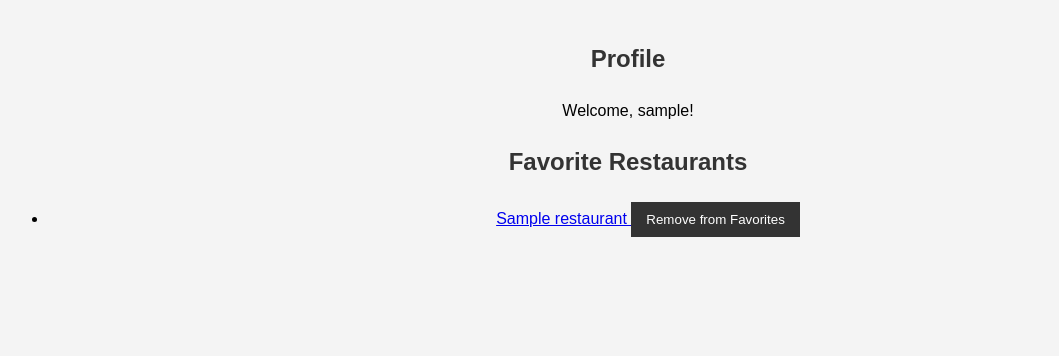
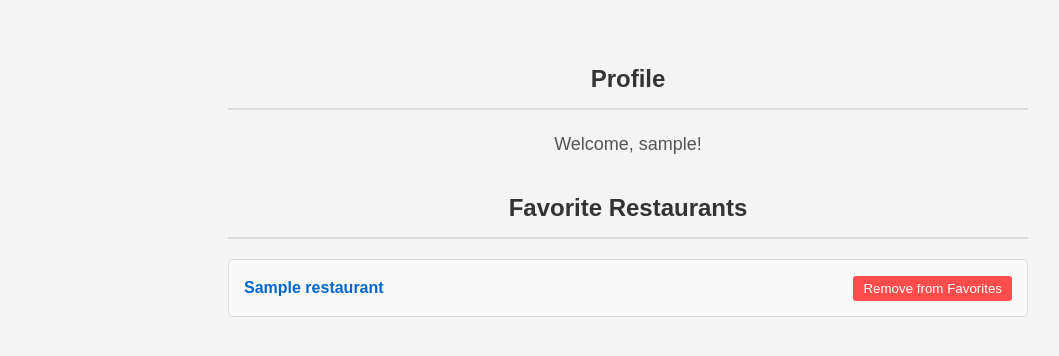
Before and after one commit to eriklarson12/Team-27-Food-Finder, a Django app: page /accounts/profile/ in a window 1280 px wide. Shown: the part 46-402 px from the top of the page, without its empty margins (12-1071 px from the left). Run offline with Django 5.2, Linux system fonts and the light colour scheme; a user stored in the database is signed in; tables that the repository leaves empty hold one stand-in row (values such as "Sample post").

Commit message:
adding css please work

```diff
--- a/restaurant_finder/accounts/templates/accounts/profile.html
+++ b/restaurant_finder/accounts/templates/accounts/profile.html
@@ -1,24 +1,26 @@
 {% extends 'base.html' %}
 
 {% block content %}
+<div class="profile-section">
     <h2>Profile</h2>
-    <p>Welcome, {{ user.username }}!</p>
+    <p class="welcome-message">Welcome, {{ user.username }}!</p>
     <h2>Favorite Restaurants</h2>
     {% if favorites %}
-    <ul>
+        <ul class="favorites-list">
         {% for favorite in favorites %}
-        <li>
+            <li class="favorite-item">
                 <a href="{% url 'restaurants:restaurant_detail' favorite.restaurant.id %}">
                     {{ favorite.restaurant.name }}
                 </a>
-            <form action="{% url 'accounts:toggle_favorite' favorite.restaurant.id %}" method="post" style="display: inline;">
+                <form action="{% url 'accounts:toggle_favorite' favorite.restaurant.id %}" method="post" class="remove-favorite-form">
                     {% csrf_token %}
-                <button type="submit">Remove from Favorites</button>
+                    <button type="submit" class="remove-favorite-button">Remove from Favorites</button>
                 </form>
             </li>
         {% endfor %}
         </ul>
     {% else %}
-    <p>You haven't added any favorites yet.</p>
+        <p class="no-favorites-message">You haven't added any favorites yet.</p>
     {% endif %}
+</div>
 {% endblock %}
--- /dev/null
+++ b/restaurant_finder/static/css/profile.css
@@ -0,0 +1,70 @@
+/* profile.css */
+
+.profile-section {
+    max-width: 800px;
+    margin: 0 auto;
+    padding: 20px;
+    font-family: Arial, sans-serif;
+}
+
+h2 {
+    color: #333;
+    border-bottom: 2px solid #ddd;
+    padding-bottom: 10px;
+    margin-bottom: 20px;
+}
+
+.welcome-message {
+    font-size: 18px;
+    color: #555;
+    margin-bottom: 30px;
+}
+
+.favorites-list {
+    list-style-type: none;
+    padding: 0;
+}
+
+.favorite-item {
+    background-color: #f9f9f9;
+    border: 1px solid #ddd;
+    border-radius: 5px;
+    margin-bottom: 10px;
+    padding: 15px;
+    display: flex;
+    justify-content: space-between;
+    align-items: center;
+}
+
+.favorite-item a {
+    color: #0066cc;
+    text-decoration: none;
+    font-weight: bold;
+}
+
+.favorite-item a:hover {
+    text-decoration: underline;
+}
+
+.remove-favorite-form {
+    display: inline;
+}
+
+.remove-favorite-button {
+    background-color: #ff4d4d;
+    color: white;
+    border: none;
+    padding: 5px 10px;
+    border-radius: 3px;
+    cursor: pointer;
+    transition: background-color 0.3s ease;
+}
+
+.remove-favorite-button:hover {
+    background-color: #ff3333;
+}
+
+.no-favorites-message {
+    color: #777;
+    font-style: italic;
+}
--- a/restaurant_finder/templates/base.html
+++ b/restaurant_finder/templates/base.html
@@ -3,6 +3,7 @@
 <head>
     {% load static %}
     <link rel="stylesheet" type="text/css" href="{% static 'css/style.css' %}">
+    <link rel="stylesheet" href="{% static 'css/profile.css' %}">
     <meta charset="UTF-8">
     <meta name="viewport" content="width=device-width, initial-scale=1.0">
     <title>Restaurant Finder</title>
```
Lines whose indentation alone changed are shown as unchanged.
